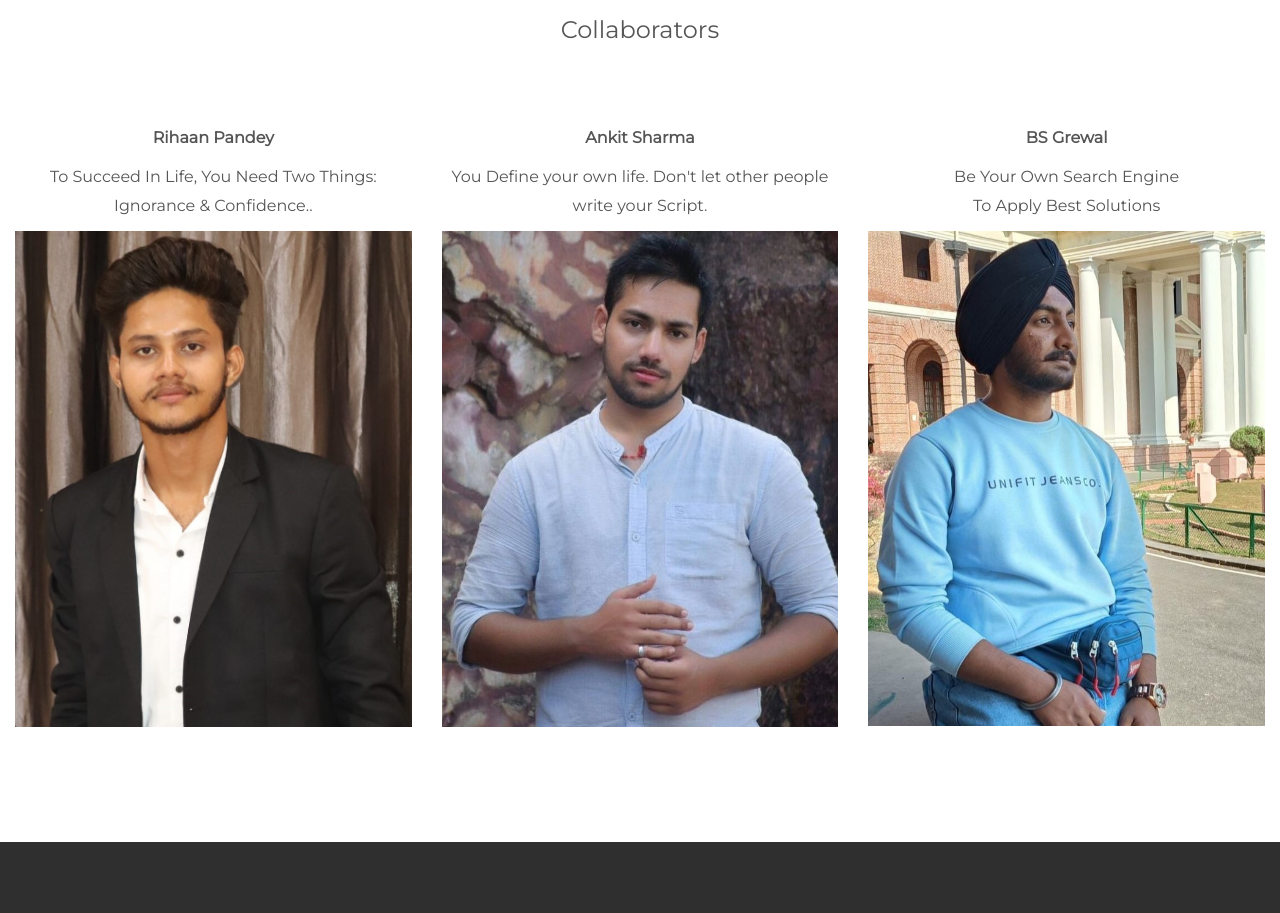
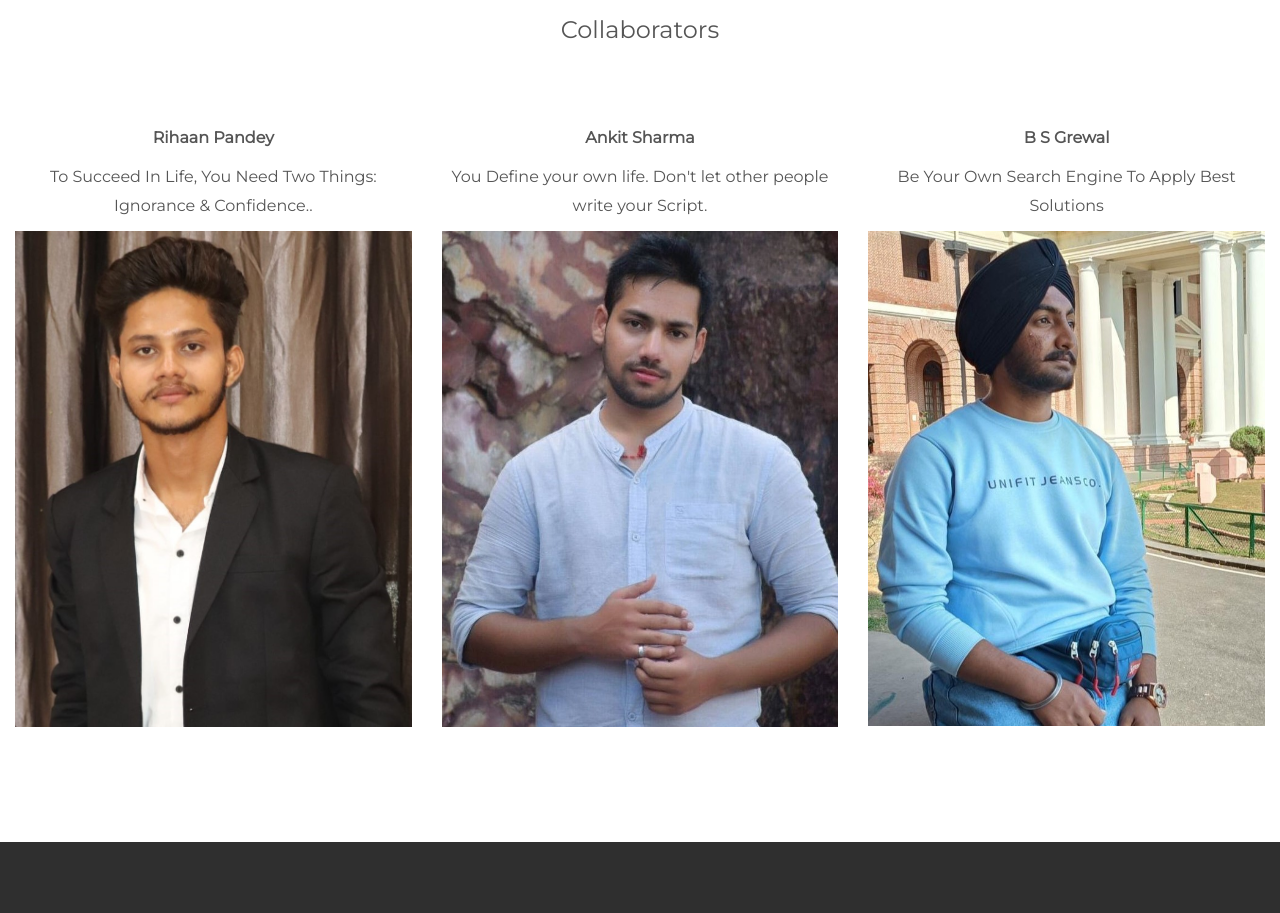
Before and after one commit to rahulrai8997/secondfoundation, a plain HTML site: page index.html in a window 1280 px wide. Shown: the part 1500-2413 px from the top of the page. Drawn offline with nearby package versions, Linux system fonts and the light colour scheme.

Commit message:
Update index.html

```diff
--- a/index.html
+++ b/index.html
@@ -104,8 +104,8 @@
       <img src="AS.jpeg" class="img-responsive margin" style="width:100%" alt="Image">
     </div>
     <div class="col-sm-4">
-      <p><B>BS Grewal </B></p>
-      <P>Be Your Own Search Engine <br> To Apply Best Solutions                    </P>
+      <p><B>B S Grewal </B></p>
+      <P>Be Your Own Search Engine  To Apply Best Solutions                    </P>
       <img src="BS.jpeg" class="img-responsive margin" style="width:100%" alt="Image">
     </div>
   </div>
```
